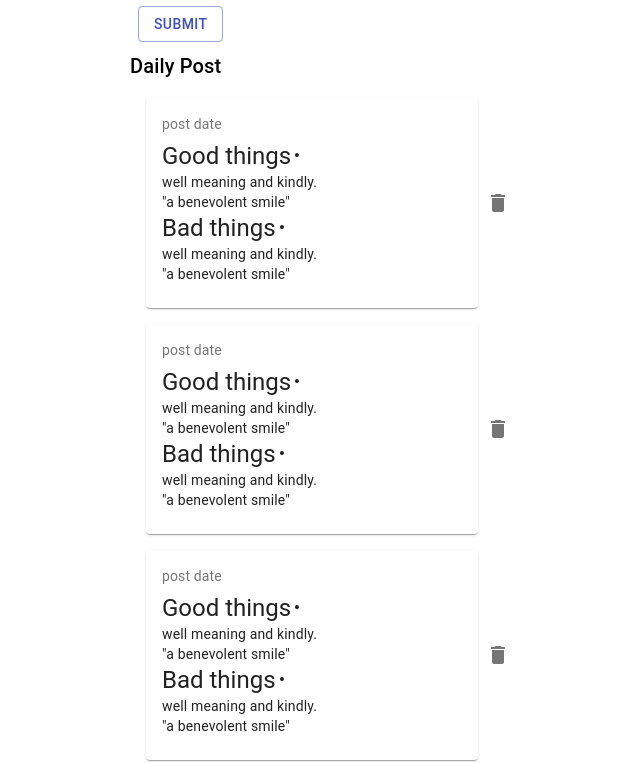
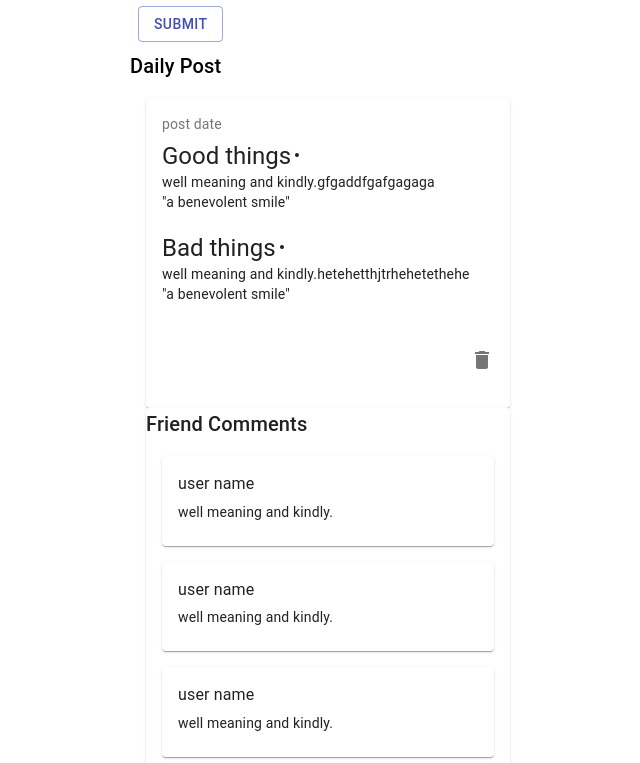
Before and after one commit to qlhuynh949/ratelations, a React (Create React App) app in the folder client/: page /homepage in a window 1280 px wide. Shown: the part 418-1181 px from the top of the page, without its empty margins (312-952 px from the left). Built offline with nearby package versions, Linux system fonts and the light colour scheme.

Commit message:
edit display components

```diff
--- a/client/src/components/CommentDisplay/CommentDisplay.js
+++ b/client/src/components/CommentDisplay/CommentDisplay.js
@@ -1,14 +1,68 @@
 import React from 'react'
+import { makeStyles } from '@material-ui/core/styles'
+import List from '@material-ui/core/List'
+import ListItem from '@material-ui/core/ListItem'
+import Typography from '@material-ui/core/Typography'
+import DeleteIcon from '@material-ui/icons/Delete'
+import Card from '@material-ui/core/Card'
+import CardActions from '@material-ui/core/CardActions'
+import CardContent from '@material-ui/core/CardContent'
+
+const useStyles = makeStyles(theme => ({
+  root: {
+    flexGrow: 1,
+    maxWidth: 752,
+    backgroundColor: theme.palette.background.paper,
+  },
+  title: {
+    margin: theme.spacing(4, 0, 2),
+  },
+  inline: {
+    display: 'inline',
+  },
+  title: {
+    fontSize: 14,
+  },
+}))
+
+function generate(element) {
+  return [0, 1, 2].map(value =>
+    React.cloneElement(element, {
+      key: value,
+    }),
+  );
+}
+
+const CommentDisplay = () => {
+  const classes = useStyles()
+
+  return (
+    <div className={classes.root}>
+      <Typography variant="h6" component="h2">
+        Friend Comments
+          </Typography>
+      <div >
+        <List >
+          {generate(
+            <ListItem>
+              <Card className={classes.root}>
+                <CardContent>
+                  <Typography component="h2" gutterBottom>
+                    user name
+                  </Typography>
+                  <Typography variant="body2" component="h4">
+                    well meaning and kindly.
+                  </Typography>
+                </CardContent>
+              </Card>
+            </ListItem>,
+          )}
+        </List>
+      </div>
 
 
-const CommentDisplay = () => {
+    </div>
 
-  return (
-    <>
-
-
-
-    </>
   )
 }
 
--- a/client/src/components/HomePage/HomePage.js
+++ b/client/src/components/HomePage/HomePage.js
@@ -2,6 +2,7 @@ import React from 'react'
 import PostInput from '../PostInput'
 import PostDisplay from '../PostDisplay'
 import CommentInput from '../CommentInput'
+import CommentDisplay from '../CommentDisplay'
 import Container from '@material-ui/core/Container'
 
 
--- a/client/src/components/PostDisplay/PostDisplay.js
+++ b/client/src/components/PostDisplay/PostDisplay.js
@@ -2,33 +2,21 @@ import React from 'react'
 import { makeStyles } from '@material-ui/core/styles'
 import List from '@material-ui/core/List'
 import ListItem from '@material-ui/core/ListItem'
-import ListItemAvatar from '@material-ui/core/ListItemAvatar'
-import ListItemIcon from '@material-ui/core/ListItemIcon'
-import ListItemSecondaryAction from '@material-ui/core/ListItemSecondaryAction'
-import ListItemText from '@material-ui/core/ListItemText'
 import IconButton from '@material-ui/core/IconButton'
-import FormGroup from '@material-ui/core/FormGroup'
-import FormControlLabel from '@material-ui/core/FormControlLabel'
 import Typography from '@material-ui/core/Typography'
-import FolderIcon from '@material-ui/icons/Folder'
 import DeleteIcon from '@material-ui/icons/Delete'
 import Card from '@material-ui/core/Card'
-import CardActions from '@material-ui/core/CardActions'
 import CardContent from '@material-ui/core/CardContent'
+import CommentDisplay from '../CommentDisplay'
 
 const useStyles = makeStyles(theme => ({
   root: {
     flexGrow: 1,
     maxWidth: 752,
-  },
-  demo: {
     backgroundColor: theme.palette.background.paper,
   },
   title: {
     margin: theme.spacing(4, 0, 2),
-  },
-  inline: {
-    display: 'inline',
   },
   bullet: {
     display: 'inline-block',
@@ -38,9 +26,12 @@ const useStyles = makeStyles(theme => ({
   title: {
     fontSize: 14,
   },
-  pos: {
-    marginBottom: 12,
+  card:{
+    display: 'block',
   },
+  cardcontent:{
+    float:'right'
+  }
 }))
 
 function generate(element) {
@@ -59,44 +50,46 @@ const PostDisplay = () => {
       <Typography variant="h6" component="h2">
         Daily Post
           </Typography>
-      <div className={classes.demo}>
+      <div>
         <List >
           {generate(
-            <ListItem>
-              <Card className={classes.root}>
+            <ListItem className={classes.card}>
+              <Card >
                 <CardContent>
                   <Typography className={classes.title} color="textSecondary" gutterBottom>
                     post date
                   </Typography>
                   <Typography variant="h5" component="h2">
-                   Good things{bull}
+                    Good things{bull}
                   </Typography>
                   <Typography variant="body2" component="p">
-                    well meaning and kindly.
+                    well meaning and kindly.gfgaddfgafgagaga
                     <br />
                     {'"a benevolent smile"'}
                   </Typography>
+                    <br />
                   <Typography variant="h5" component="h2">
                     Bad things{bull}
                   </Typography>
                   <Typography variant="body2" component="p">
-                    well meaning and kindly.
+                    well meaning and kindly.hetehetthjtrhehetethehe
                     <br />
                     {'"a benevolent smile"'}
                   </Typography>
                 </CardContent>
+                <CardContent className={classes.cardcontent}>
+                   <IconButton edge="end" aria-label="delete">
+                    <DeleteIcon />
+                   </IconButton>
+                </CardContent>
               </Card>
-              <ListItemSecondaryAction>
-                <IconButton edge="end" aria-label="delete">
-                  <DeleteIcon />
-                </IconButton>
-              </ListItemSecondaryAction>
-            </ListItem>,
+              <Card >
+                <CommentDisplay />
+              </Card>
+            </ListItem>
           )}
         </List>
       </div>
-
-
     </div>
 
   )
```
